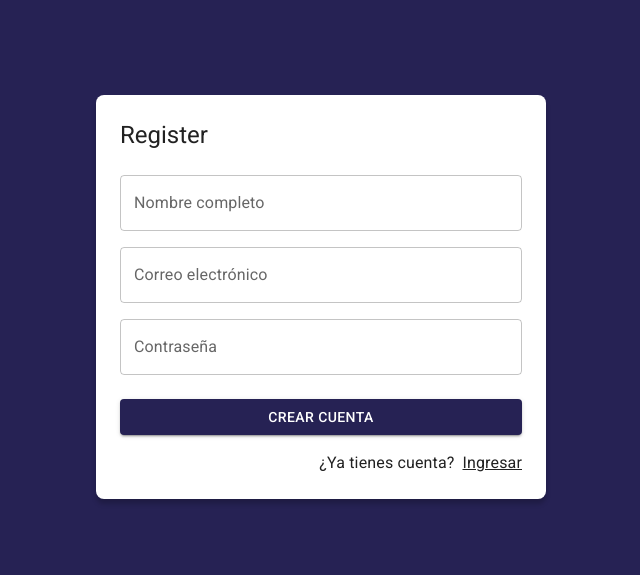
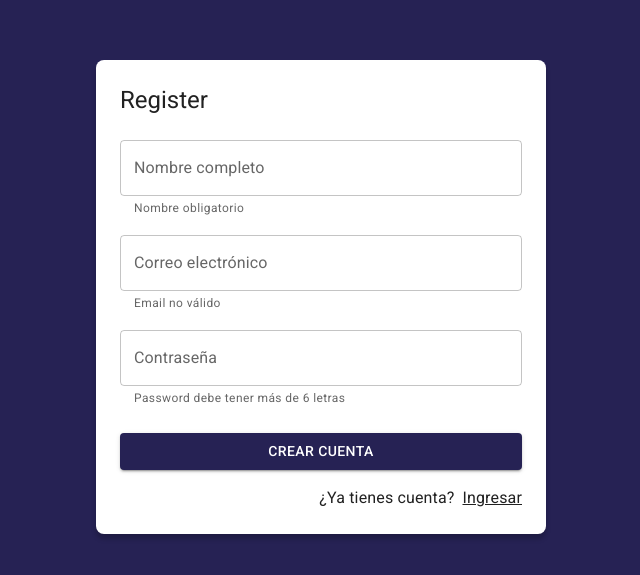
Before and after one commit to fernandoG494/MERN-Course, a React (Vite) app in the folder 08-journal-app/: page /auth/register in a window 1280 px wide. Shown: the part 103-678 px from the top of the page, without its empty margins (319-959 px from the left). Built offline with nearby package versions, Linux system fonts and the light colour scheme.

Commit message:
Form validation

```diff
--- a/08-journal-app/src/auth/pages/LoginPage.jsx
+++ b/08-journal-app/src/auth/pages/LoginPage.jsx
@@ -1,5 +1,5 @@
-import React from 'react';
-import { useDispatch } from 'react-redux';
+import React, { useMemo } from 'react';
+import { useDispatch, useSelector } from 'react-redux';
 import {
     Grid,
     TextField,
@@ -18,11 +18,18 @@ import {
 
 export default function LoginPage() {
 
+    const { status } = useSelector(state => state.auth);
+
     const dispatch = useDispatch();
     const { email, password, onInputChange } = useForm({
         email: 'fernando@garcia.com',
         password: '123456'
     });
+
+    const isAuthenticated = useMemo(
+        () => status === 'checking' || status === 'authenticated',
+        [status]
+    );
 
     const onSubmit = (event) => {
         event.preventDefault();
@@ -71,7 +78,12 @@ export default function LoginPage() {
                         sx={{ mb: 2, mt: 1 }}
                     >
                         <Grid item xs={ 12 } sm={ 6 }>
-                            <Button variant='contained' fullWidth type='submit'>
+                            <Button
+                                variant='contained'
+                                fullWidth
+                                type='submit'
+                                disabled={ isAuthenticated }
+                            >
                                 Login
                             </Button>
                         </Grid>
@@ -81,6 +93,7 @@ export default function LoginPage() {
                                 variant='contained'
                                 fullWidth
                                 onClick={onGoogleSignIn}
+                                disabled={ isAuthenticated }
                             >
                                 <Google />
                                 <Typography sx={{ml: 1}}>
--- a/08-journal-app/src/auth/pages/RegisterPage.jsx
+++ b/08-journal-app/src/auth/pages/RegisterPage.jsx
@@ -1,4 +1,4 @@
-import React from 'react';
+import React, { useState } from 'react';
 import {
     Grid,
     TextField,
@@ -8,11 +8,37 @@ import {
 } from '@mui/material';
 import { Link as RouterLink } from 'react-router-dom';
 import AuthLayout from '../layout/AuthLayout';
+import { useForm } from '../../hooks/useForm';
+
+const formData = {
+    email: '',
+    password: '',
+    displayName: ''
+};
+
+const formValidations = {
+    email: [(value) => value.includes('@'), 'Email no válido'],
+    password: [(value) => value.length >= 6, 'Password debe tener más de 6 letras'],
+    displayName: [(value) => value.length >= 1, 'Nombre obligatorio']
+};
 
 export default function RegisterPage() {
+    const [formSubmitted, setFormSubmitted] = useState(false);
+
+    const {
+        formState, displayName, email, password, onInputChange,
+        isFormValid, displayNameValid, emailValid, passwordValid
+    } = useForm(formData, formValidations);
+
+    const onSubmit = (event) => {
+        event.preventDefault();
+        setFormSubmitted(true);
+        console.log(formState);
+    };
+
     return (
         <AuthLayout title='Register'>
-            <form>
+            <form onSubmit={onSubmit}>
                 <Grid container>
                     <Grid item xs={ 12 } sx={{ mt: 2 }}>
                         <TextField
@@ -20,6 +46,11 @@ export default function RegisterPage() {
                             type='text'
                             placeholder='Nombre completo'
                             fullWidth
+                            name='displayName'
+                            value={ displayName }
+                            onChange={ onInputChange }
+                            error={ !!displayNameValid && formSubmitted }
+                            helperText={ displayNameValid }
                         >
                         </TextField>
                     </Grid>
@@ -29,6 +60,11 @@ export default function RegisterPage() {
                             type='email'
                             placeholder='user@email.com'
                             fullWidth
+                            name='email'
+                            value={email}
+                            onChange={ onInputChange }
+                            error={ !!emailValid && formSubmitted }
+                            helperText={ emailValid }
                         >
                         </TextField>
                     </Grid>
@@ -39,6 +75,11 @@ export default function RegisterPage() {
                             type='password'
                             placeholder='Contraseña'
                             fullWidth
+                            name='password'
+                            value={password}
+                            onChange={ onInputChange }
+                            error={ !!passwordValid && formSubmitted }
+                            helperText={ passwordValid }
                         >
                         </TextField>
                     </Grid>
@@ -49,7 +90,11 @@ export default function RegisterPage() {
                         sx={{ mb: 2, mt: 1 }}
                     >
                         <Grid item xs={ 12 } sm={ 12 }>
-                            <Button variant='contained' fullWidth>
+                            <Button
+                                variant='contained'
+                                fullWidth
+                                type='submit'
+                            >
                                 Crear cuenta
                             </Button>
                         </Grid>
--- a/08-journal-app/src/hooks/useForm.js
+++ b/08-journal-app/src/hooks/useForm.js
@@ -1,8 +1,19 @@
-import { useState } from 'react';
+import { useEffect, useMemo, useState } from 'react';
 
-export const useForm = ( initialForm = {} ) => {
+export const useForm = ( initialForm = {}, formValidations = {} ) => {
+    const [ formState, setFormState ] = useState( initialForm );
+    const [ formValidation, setFormValidation ] = useState({});
 
-    const [ formState, setFormState ] = useState( initialForm );
+    useEffect(() => {
+        createValidators();
+    }, [formState]);
+
+    const isFormValid = useMemo(() => {
+        for(const formValue of Object.keys(formValidation)){
+            if(formValidation[formValue] !== null) return false;
+        };
+        return true;
+    }, [ formValidation ]);
 
     const onInputChange = ({ target }) => {
         const { name, value } = target;
@@ -10,16 +21,29 @@ export const useForm = ( initialForm = {} ) => {
             ...formState,
             [ name ]: value
         });
-    }
+    };
 
     const onResetForm = () => {
         setFormState( initialForm );
-    }
+    };
+
+    const createValidators = () => {
+        const formCheckValues = {};
+        for(const formField of Object.keys(formValidations)){
+            const [ fn, errorMessage ] = formValidations[formField];
+            formCheckValues[`${ formField }Valid`] =
+                fn(formState[formField])  ? null : errorMessage;
+        };
+        setFormValidation(formCheckValues);
+        console.log(formCheckValues);
+    };
 
     return {
         ...formState,
+        ...formValidation,
         formState,
+        isFormValid,
         onInputChange,
         onResetForm,
-    }
-}
+    };
+};
--- a/08-journal-app/src/store/auth/authSlice.js
+++ b/08-journal-app/src/store/auth/authSlice.js
@@ -11,8 +11,22 @@ export const authSlice = createSlice({
         errorMessage: null,
     },
     reducers:{
-        login: (state, action) => {},
-        logout: (state, payload) => {},
+        login: (state, { payload }) => {
+            state.status = 'authenticated';
+            state.uid = payload.uid;
+            state.email = payload.email;
+            state.displayName = payload.displayName;
+            state.photoURL = payload.photoURL;
+            state.errorMessage = null;
+        },
+        logout: (state, { payload }) => {
+            state.status = 'not-authenticated',
+            state.uid = null;
+            state.email = null;
+            state.displayName = null;
+            state.photoURL = null;
+            state.errorMessage = payload.errorMessage;
+        },
         checkingCredentials: (state) => {
             state.status = 'checking';
         },
--- a/08-journal-app/src/store/auth/thunks.js
+++ b/08-journal-app/src/store/auth/thunks.js
@@ -1,5 +1,5 @@
 import { signInWithGoogle } from "../../firebase/providers";
-import { checkingCredentials } from "./authSlice";
+import { checkingCredentials, logout, login } from "./authSlice";
 
 export const checkingAuth = (email, password) => {
     return async (dispatch) => {
@@ -11,6 +11,8 @@ export const startGoogleLogin = () => {
     return async(dispatch) => {
         dispatch(checkingCredentials());
         const result = await signInWithGoogle();
-        console.log({result});
+
+        if(!result.ok) return dispatch(logout(result.errorMessage));
+        dispatch(login(result));
     };
 };
```
